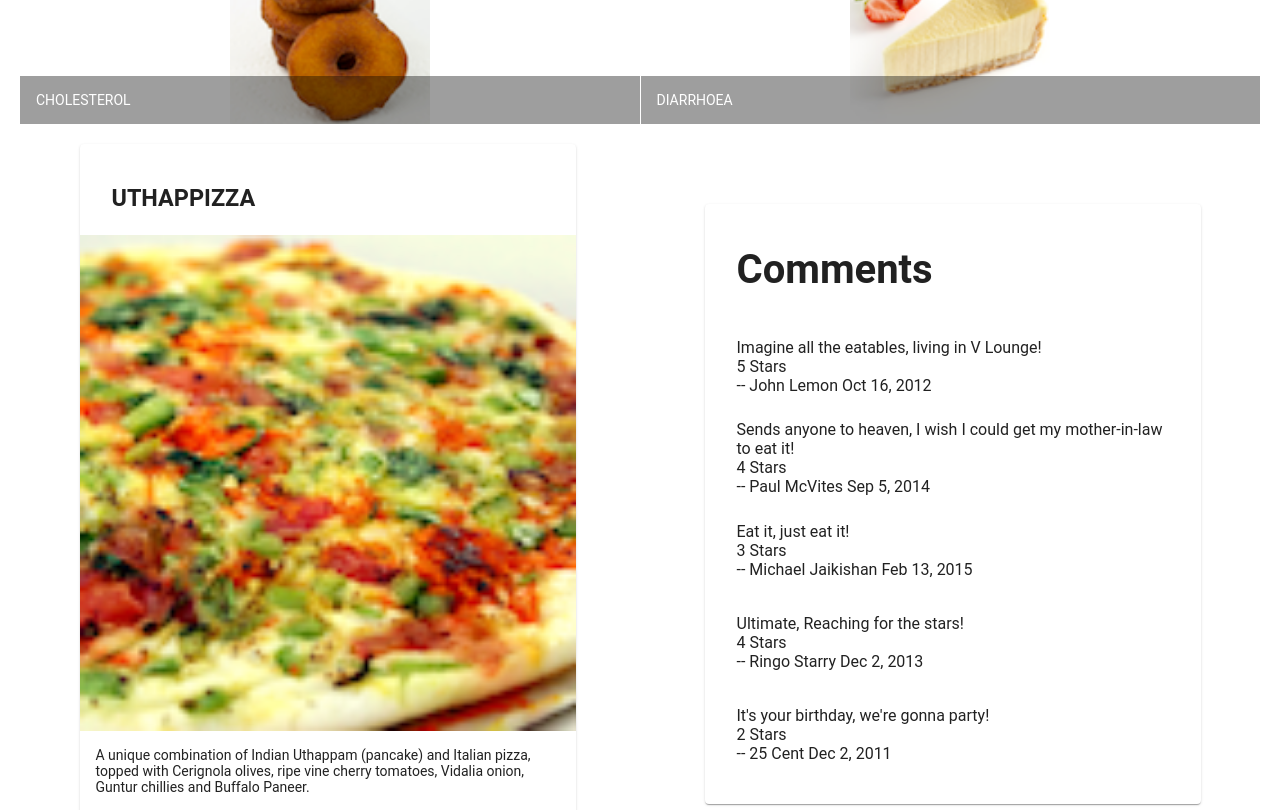
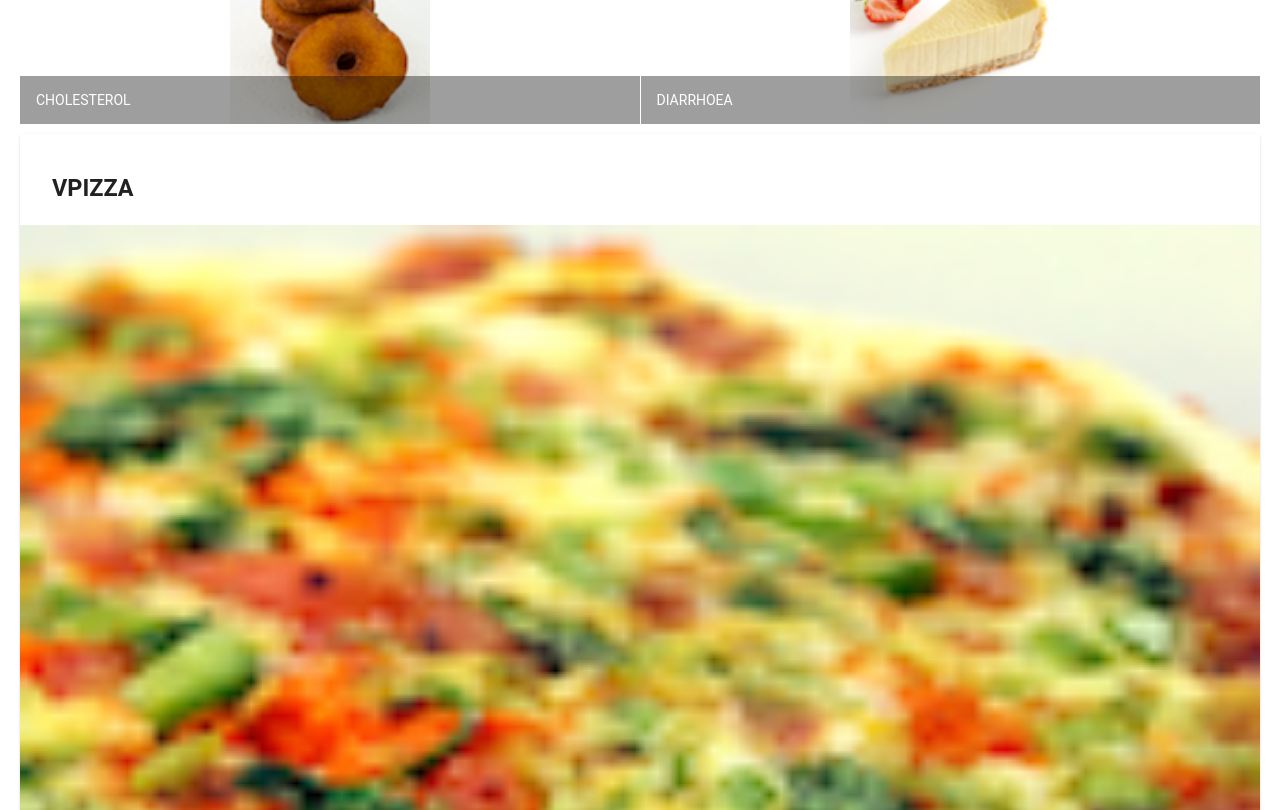
Before and after one commit to ChitralP/Angular-Modified, an Angular app: page / in a window 1280 px wide. Shown: the part 440-1250 px from the top of the page. Built offline with nearby package versions, Linux system fonts and the light colour scheme.

Commit message:
Revert "Assignment 1"
This reverts commit cac6707b1631bd6d422a10d1e692bf7c0ad807b8.

```diff
--- a/src/app/app.component.html
+++ b/src/app/app.component.html
@@ -1,4 +1,3 @@
 <mat-toolbar color="primary"> <span>V Lounge</span> </mat-toolbar>
 
 <app-menu></app-menu>
-<app-dish-detail></app-dish-detail>
--- a/src/app/app.module.ts
+++ b/src/app/app.module.ts
@@ -13,13 +13,11 @@ import { AppComponent } from './app.component';
 
 import 'hammerjs';
 import { MenuComponent } from './menu/menu.component';
-import { DishDetailComponent } from './dish-detail/dish-detail.component';
 
 @NgModule({
   declarations: [
     AppComponent,
-    MenuComponent,
-    DishDetailComponent
+    MenuComponent
   ],
   imports: [
     BrowserModule,
--- a/src/app/menu/menu.component.html
+++ b/src/app/menu/menu.component.html
@@ -19,8 +19,7 @@
       </mat-grid-tile>
     </mat-grid-list>
   </div>
-
-  <!-- <div fxFlex *ngIf="selectedDish">
+  <div fxFlex *ngIf="selectedDish">
     <mat-card>
       <mat-card-header>
         <mat-card-title>
@@ -37,6 +36,6 @@
         <button mat-button>SHARE</button>
       </mat-card-actions>
     </mat-card>
-  </div> -->
+  </div>
 
 </div>
--- a/src/app/menu/menu.component.ts
+++ b/src/app/menu/menu.component.ts
@@ -52,7 +52,8 @@ const DISHES: Dish[] = [
 export class MenuComponent implements OnInit {
 
   dishes = DISHES
-  selectedDish = DISHES[2];
+  selectedDish = DISHES[0];
+
   constructor() { }
 
   ngOnInit() {
```
Also changed, not shown: src/app/dish-detail/dish-detail.component.scss (deleted), 1 other file (tests, documents, lock files or other folders).
